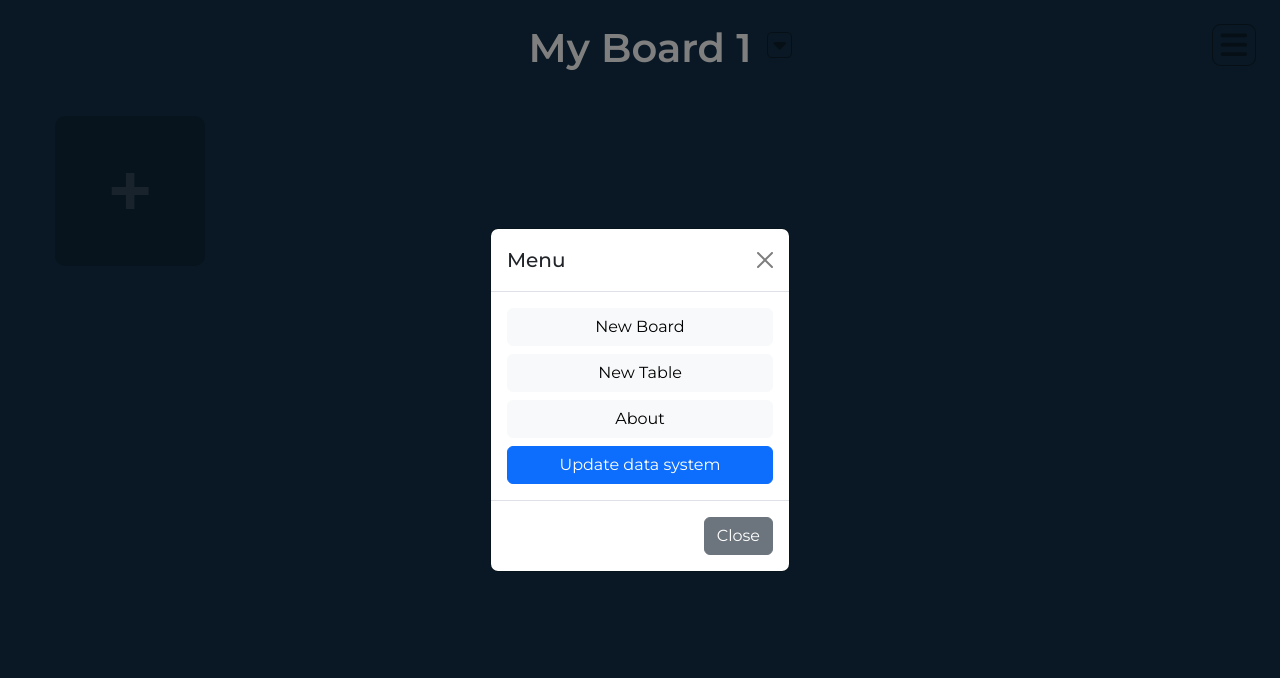
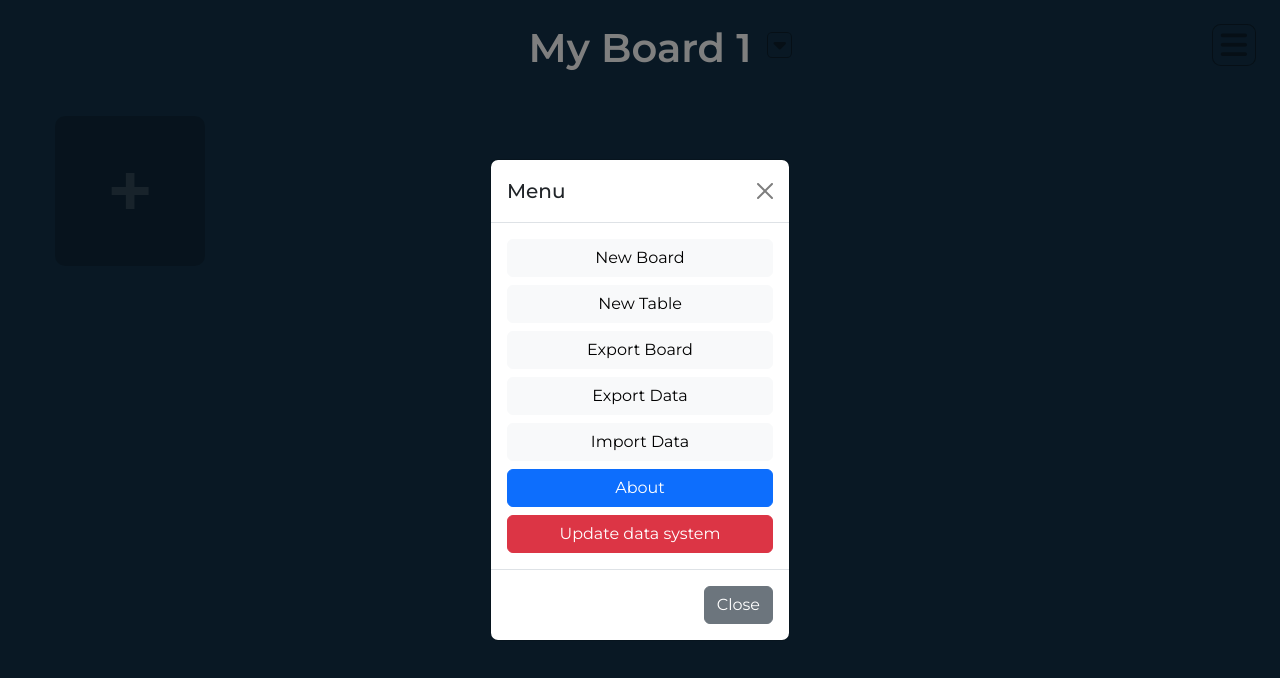
Before and after one commit to USpiri/StickyNotes, an Angular app: page / in a window 1280 px wide. Both pictures are taken after a click on the icon 1233 px from the left and 45 px from the top of the page. Shown: the top 678 px of the page. Built offline with nearby package versions, Linux system fonts and the light colour scheme.

Commit message:
Export options

```diff
--- a/src/app/components/board/board.component.html
+++ b/src/app/components/board/board.component.html
@@ -40,4 +40,6 @@
     ></app-table>
 </div>
 
-<app-options (newBoard)="newBoard()" (newTable)="newTable()" (updateData)="updateData()"></app-options>
+<app-options (newBoard)="newBoard()" (newTable)="newTable()" (updateData)="updateData()"
+    (importData)="importData($event)" (exportAllData)="exportAllData()" (exportBoardData)="exportBoard()">
+</app-options>
--- a/src/app/components/board/board.component.ts
+++ b/src/app/components/board/board.component.ts
@@ -4,7 +4,7 @@ import { Note } from 'src/app/model/Note';
 import { Table } from 'src/app/model/Table';
 import { BoardService } from 'src/app/services/board.service';
 import { TableService } from 'src/app/services/table.service';
-import { transferArrayItem } from '@angular/cdk/drag-drop';
+import { environment } from 'src/environments/environment';
 
 @Component({
   selector: 'app-board',
@@ -104,14 +104,19 @@ export class BoardComponent implements OnInit {
     this.updateTableName();
   }
 
-  updateTables(event:{ previousTable: Table, currentTable: Table, previousIndex: number, currentIndex: number, note:Note }){
-    transferArrayItem(
-      this.selectedBoard.tables[this.getSelectedTableIndex(event.previousTable)].notes,
-      this.selectedBoard.tables[this.getSelectedTableIndex(event.currentTable)].notes,
-      event.previousIndex,
-      event.currentIndex
+  updateTables(event:{ previousTable: Table, currentTable: Table, note:Note }){
+    this.selectedBoard.tables[this.getSelectedTableIndex(event.previousTable)].notes = this.deleteNoteFromTable(
+      this.selectedBoard.tables[this.getSelectedTableIndex(event.previousTable)]
+      ,event.note
+    )
+    this.selectedBoard.tables[this.getSelectedTableIndex(event.currentTable)].notes.push(event.note);
+    this.updateBoard();
+  }
+
+  deleteNoteFromTable(table:Table, note:Note):Note[]{
+    return table.notes.filter(
+      not => not.id !== note.id
     );
-    this.updateBoard();
   }
 
   getSelectedTableIndex(table:Table):number{
@@ -119,4 +124,47 @@ export class BoardComponent implements OnInit {
     return index;
   }
 
+  importData(event:{ app:string, version:string , boards:Board[] }){
+    if (event.app === "StickyNotes") {
+      event.boards.forEach(board => {
+        board.id = Math.floor(Math.random() * 100000)
+        if (this.boardService.existId(board.id)) {
+          while (this.boardService.existId(board.id)) {
+            board.id = Math.floor(Math.random() * 100000);
+          }
+        }
+        board.isActual = false;
+        this.boards.push(board);
+      });
+      this.boardService.saveBoards(this.boards);
+    } else {
+      alert("This file does not belong to StickyNotes");
+    }
+  }
+
+  exportAllData(){
+    this.generateJson(this.boardService.getBoards(), "StickyNotes-Boards")
+  }
+
+  exportBoard(){
+    let array = [this.selectedBoard];
+    this.generateJson(array, "StickyNotes-" + this.selectedBoard.name)
+  }
+
+  generateJson( array:any, fileName:string ){
+    let object:{ app:string, version:string , boards:Board[] } = {
+      app:"StickyNotes",
+      version: environment.version,
+      boards: array
+    }
+    var sJson = JSON.stringify(object);
+    var element = document.createElement('a');
+    element.setAttribute('href', "data:text/json;charset=UTF-8," + encodeURIComponent(sJson));
+    element.setAttribute('download', fileName+".json");
+    element.style.display = 'none';
+    document.body.appendChild(element);
+    element.click();
+    document.body.removeChild(element);
+  }
+
 }
--- a/src/app/components/note/note.component.html
+++ b/src/app/components/note/note.component.html
@@ -8,9 +8,6 @@
     </textarea>
     <div class="d-flex flex-column position-absolute top-0 end-0 me-2 mt-2">
         <div class="m-0">
-            <i class="fa-solid fa-square-xmark icon delete" (click)="onDeleteNote()"></i>
-        </div>
-        <div class="m-0">
             <i class="fa-solid fa-square-caret-down icon menu" data-bs-toggle="dropdown" data-bs-auto-close="outside"></i>
             <div class="dropdown">
                 <div class="dropdown-menu p-3">
@@ -20,6 +17,9 @@
                             [ngStyle]="{'background-color': color.color}" [ngClass]="{'selected': color.selected}"
                         ></li>
                     </ul>
+                    <div class="d-grid mt-3">
+                        <button type="button" class="btn btn-danger p-0" (click)="onDeleteNote()">Delete</button>
+                    </div>
                 </div>
             </div>
         </div>
--- a/src/app/components/note/note.component.ts
+++ b/src/app/components/note/note.component.ts
@@ -9,7 +9,7 @@ import { Note } from 'src/app/model/Note';
 })
 export class NoteComponent implements OnInit {
 
-  @Input() note:Note = { id:0, text:"", color:"#FFFFFC" }
+  @Input() note:Note = { id:0, text:"", color:"#fffffc" }
   @Output() onNewText:EventEmitter<Note> = new EventEmitter();
   @Output() onDelete = new EventEmitter();
 
@@ -19,7 +19,7 @@ export class NoteComponent implements OnInit {
     { id: 2, color: "#ffd6a5", selected: false },
     { id: 3, color: "#fdffb6", selected: false },
     { id: 4, color: "#caffbf", selected: false },
-    { id: 5, color: "#9bf6ff", selected: false },
+    { id: 5, color: "#c0fdff", selected: false },
     { id: 6, color: "#a0c4ff", selected: false },
     { id: 7, color: "#ffc6ff", selected: false }
   ]
--- a/src/app/components/options/options.component.html
+++ b/src/app/components/options/options.component.html
@@ -9,8 +9,16 @@
                 <div class="d-grid gap-2">
                     <button type="button" class="btn btn-light" (click)="onNewBoard()">New Board</button>
                     <button type="button" class="btn btn-light" (click)="onNewTable()">New Table</button>
-                    <button type="button" class="btn btn-light" data-bs-toggle="modal" data-bs-target="#about">About</button>
-                    <button type="button" class="btn btn-primary" (click)="onUpdateData()">Update data system</button>
+                    <button type="button" class="btn btn-light" (click)="onExport()">Export Board</button>
+                    <button type="button" class="btn btn-light" (click)="onExportAll()">Export Data</button>
+                    <div class="input-group">
+                        <label class="custom-file w-100">
+                            <input type="file" id="import" class="d-none" (change)="onImport($event)" accept="application/json">
+                            <span class="input-group-text btn btn-light w-100" id="inputGroupFile02">Import Data</span>
+                        </label>
+                    </div>
+                    <button type="button" class="btn btn-primary" data-bs-toggle="modal" data-bs-target="#about">About</button>
+                    <button type="button" class="btn btn-danger" (click)="onUpdateData()">Update data system</button>
                 </div>
             </div>
             <div class="modal-footer">
@@ -31,7 +39,7 @@
                     <img src="https://github.com/USpiri.png" class="rounded-circle img-thumbnail about_image" alt="Uspiri profile image">
                 </div>
                 <h5 class="modal-title text-dark">Simple Sticky Notes</h5>
-                <h6 class="modal-title text-secondary mb-3">V 2.3.1 | By USpiri</h6>
+                <h6 class="modal-title text-secondary mb-3">{{version}} | By USpiri</h6>
                 <div class="d-grid gap-2">
                     <a href="https://github.com/USpiri/StickyNotes" target="_blank" class="d-block">
                         <button type="button" class="btn btn-success w-100">Github Project</button>
--- a/src/app/components/table/table.component.html
+++ b/src/app/components/table/table.component.html
@@ -1,6 +1,6 @@
 <div>
     <div class="table_header d-flex justify-content-center align-items-center" *ngIf="moreTables">
-        <h2 class="table_title m-0">
+        <h2 class="table_title my-0 mx-3 text-center">
             {{actualTable.name}}
             <i class="fa-solid fa-pen-to-square board_menu ms-2 mt-0 mt-sm-1 mt-xl-2 on_mouse position-absolute" data-bs-toggle="dropdown" data-bs-auto-close="outside"></i>
             <div class="dropdown">
@@ -20,19 +20,20 @@
     </div>
     <div class="position-relative">
         <div class="vl d-none h-100 d-md-block " *ngIf="moreTables && !isFirstTable"></div>
-        <div class="app align-items-center mb-0 justify-content-center"
+        <ul class="app align-items-center mb-0 justify-content-center list-unstyled"
             cdkDropList [cdkDropListData]="table" cdkDropListOrientation="horizontal"
+            cdkDropListSortingDisabled
         >
-            <div *ngFor="let note of actualTable.notes"
+            <li *ngFor="let note of actualTable.notes"
                 cdkDrag (cdkDragDropped)="onDropped($event)"
-                [cdkDragData]="note"
+                [cdkDragData]="note" [cdkDragStartDelay]="500"
             >
                 <app-note class="d-inline-block"
                     [note]="note" (onNewText)="updateNote($event)"
                     (onDelete)="deleteNote(note)"
                 ></app-note>
-            </div>
+            </li>
             <app-add-button class="d-inline-block" (btnClick)="addNote()"></app-add-button>
-        </div>
+        </ul>
     </div>
 </div>
--- a/src/app/components/table/table.component.ts
+++ b/src/app/components/table/table.component.ts
@@ -66,17 +66,18 @@ export class TableComponent implements OnInit {
 
   onDropped(event:CdkDragDrop<Note[]>){
     if (event.previousContainer === event.container) {
-      moveItemInArray(this.actualTable.notes, event.previousIndex, event.currentIndex)
-      this.onUpdate();
     } else {
       this.updateTables.emit({
         previousTable: event.previousContainer.data,
         currentTable: event.container.data,
-        previousIndex: event.previousIndex,
-        currentIndex: event.currentIndex,
         note: event.item.data
       });
     }
   }
 
+  moveInArray( array:Note[], oldIndex:number, newIndex:number ){
+    array.splice(newIndex, 0, array.splice(oldIndex, 1)[0]);
+    return array; // for testing
+  }
+
 }
--- a/src/app/services/board.service.ts
+++ b/src/app/services/board.service.ts
@@ -69,6 +69,14 @@ export class BoardService {
     localStorage.clear();
   }
 
+  existId(id:number):boolean{
+    const boards = this.getBoards()
+    const found = boards.find((obj) => {
+      return obj.id === id
+    })
+    return found !== undefined;
+  }
+
   private exist(board:Board, boards:Board[]):boolean{
     const found = boards.find((obj) => {
       return obj.id === board.id
--- a/src/environments/environment.ts
+++ b/src/environments/environment.ts
@@ -3,7 +3,8 @@
 // The list of file replacements can be found in `angular.json`.
 
 export const environment = {
-  production: false
+  production: false,
+  version: 'V 2.4.1'
 };
 
 /*
--- a/src/styles.css
+++ b/src/styles.css
@@ -11,3 +11,18 @@ h1, h2, h3,
 h4, h5, h6, p, a{
     color: white;
 }
+.cdk-drag-preview {
+  box-sizing: border-box;
+  border-radius: 4px;
+  box-shadow: 0 5px 5px -3px rgba(0, 0, 0, 0.2),
+  0 8px 10px 1px rgba(0, 0, 0, 0.14),
+  0 3px 14px 2px rgba(0, 0, 0, 0.12);
+  list-style: none;
+  scale: 0.9;
+}
+.cdk-drag-placeholder {
+  opacity: .3;
+}
+.cdk-drag-animating {
+  transition: transform 250ms cubic-bezier(0, 0, 0.2, 1);
+}
```
Also changed, not shown: src/app/components/options/options.component.ts (+34 -0 lines).
